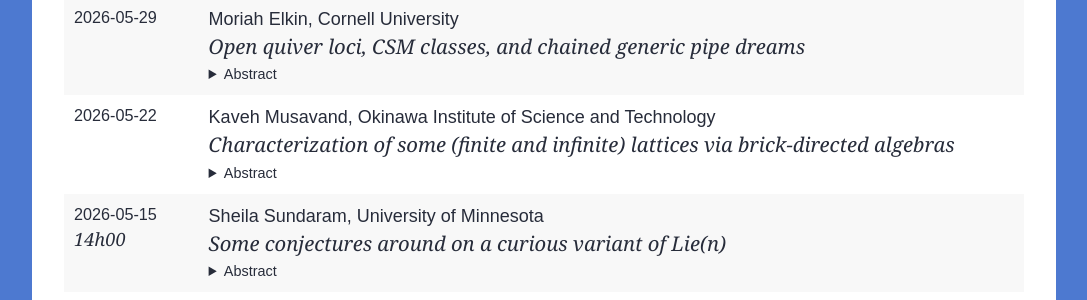
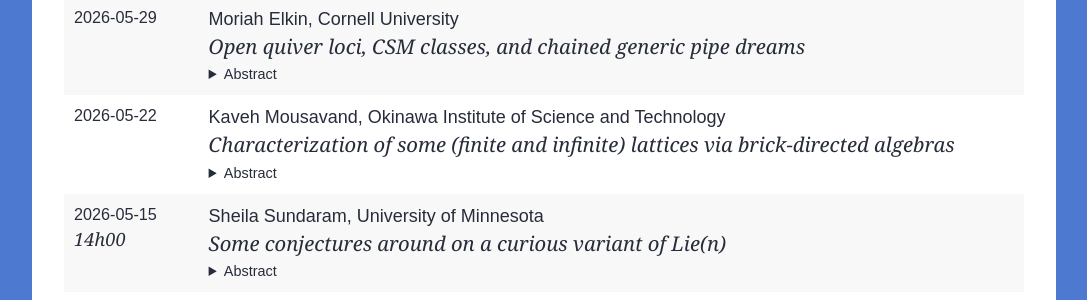
Before and after one commit to lacim-uqam/lacim-uqam.github.io, a Jekyll site: the page built from en/seminar.md, in a window 1280 px wide and 900 px high, scrolled down 946 px. Shown: the part 153-453 px from the top of the window, without its empty margins (96-1183 px from the left). Built offline with Jekyll 4.4.1, drawn with Linux system fonts in a browser that asks for light colours; formulas are drawn with MathJax 3; our own code applies the rules of GitHub Pages for plain Markdown files.

Commit message:
Update lacim-seminar.yml
Corrected typo in Kaveh's name.

```diff
--- a/_data/lacim-seminar.yml
+++ b/_data/lacim-seminar.yml
@@ -11,7 +11,7 @@
   abstract: >
     In the space of type A quiver representations, putting rank conditions on the maps cuts out subvarieties called "open quiver loci." These subvarieties are closed under the group action that changes bases in the vector spaces, so their closures define classes in equivariant cohomology, called "quiver polynomials." Knutson, Miller, and Shimozono found a pipe dream formula to compute these polynomials in 2006. To study the geometry of the open quiver loci themselves, we might instead compute "equivariant Chern-Schwartz-MacPherson classes," which interpolate between cohomology classes and Euler characteristic. I will introduce objects called "chained generic pipe dreams" that allow us to compute these CSM classes combinatorially.
 
-- speaker: Kaveh Musavand
+- speaker: Kaveh Mousavand
   affiliation: Okinawa Institute of Science and Technology
   title: Characterization of some (finite and infinite) lattices via brick-directed algebras
   date: 2026-05-22
```
